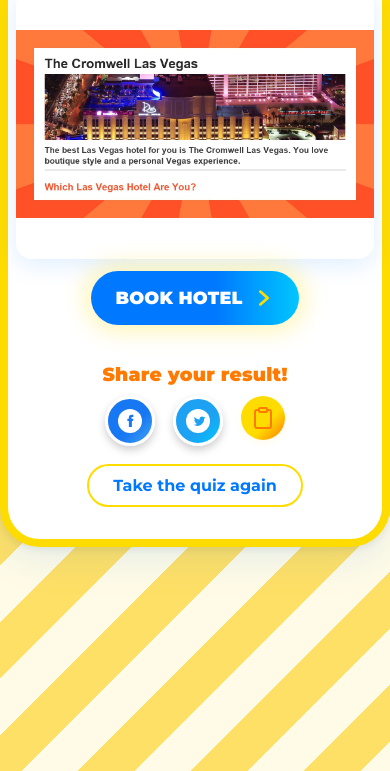
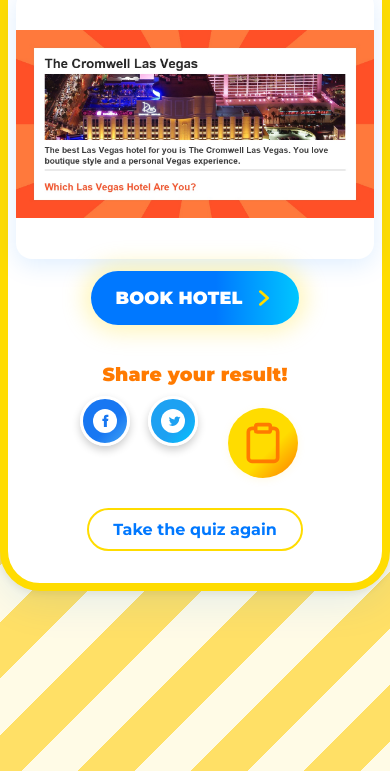
Before and after one commit to jefftc92/vacation-quizes, a plain HTML site: page result_The_Cromwell_Las_Vegas.html in a window 390 px wide. Shown: the part 113-884 px from the top of the page. Drawn offline with Linux system fonts and the light colour scheme.

Commit message:
Improve copy button: large centered clipboard icon, mobile-friendly, no label

```diff
--- a/result_The_Cromwell_Las_Vegas.html
+++ b/result_The_Cromwell_Las_Vegas.html
@@ -219,22 +219,24 @@
             background: linear-gradient(135deg, #1da1f2 60%, #00c6ff 100%);
         }
         .copy-results {
-            background: linear-gradient(135deg, #ffdc00 60%, #ff7a00 100%);
-            color: #222;
-            position: relative;
-            border-radius: 50%;
-            border: none;
-            width: 50px;
-            height: 50px;
-            min-width: 0;
-            min-height: 0;
             display: flex;
             align-items: center;
             justify-content: center;
-            font-size: 1.5rem;
+            width: 60px;
+            height: 60px;
+            padding: 0;
+            margin: 12px;
+            border-radius: 50%;
+            background: linear-gradient(135deg, #ffdc00 60%, #ff7a00 100%);
             box-shadow: 0 2px 8px rgba(255,208,0,0.10);
             cursor: pointer;
+            border: none;
             transition: background 0.2s, color 0.2s, transform 0.2s;
+        }
+        .copy-results svg {
+            width: 36px;
+            height: 36px;
+            display: block;
         }
         .copy-results:active,
         .copy-results:focus {
@@ -305,6 +307,16 @@
                 height: 24px;
             }
         }
+        @media (max-width: 600px) {
+            .copy-results {
+                width: 70px;
+                height: 70px;
+            }
+            .copy-results svg {
+                width: 44px;
+                height: 44px;
+            }
+        }
     </style>
 </head>
 <body>
@@ -329,9 +341,9 @@
                     <!-- Playful Twitter SVG -->
                     <svg viewBox="0 0 32 32" fill="currentColor" xmlns="http://www.w3.org/2000/svg"><circle cx="16" cy="16" r="16" fill="#fff"/><path d="M26 11.1c-.6.3-1.2.5-1.8.6.7-.4 1.2-1 1.5-1.7-.6.4-1.3.7-2 .9-.6-.6-1.5-1-2.4-1-1.8 0-3.2 1.5-3.2 3.2 0 .3 0 .6.1.8-2.7-.1-5.1-1.4-6.7-3.4-.3.5-.5 1-.5 1.6 0 1.1.6 2.1 1.5 2.7-.5 0-1-.2-1.4-.4v.1c0 1.5 1.1 2.7 2.5 3-.3.1-.6.2-.9.2-.2 0-.4 0-.6-.1.4 1.2 1.6 2.1 3 2.1-1.1.9-2.5 1.4-4 1.4-.3 0-.6 0-.9-.1 1.4.9 3.1 1.5 4.9 1.5 5.9 0 9.1-4.9 9.1-9.1v-.4c.6-.4 1.1-1 1.5-1.6z" fill="#1da1f2"/></svg>
                 </a>
-                <button class="social-btn copy-results" id="copy-results" title="Copy link to result">
-                    <!-- Simple clipboard icon -->
-                    <svg viewBox="0 0 24 24" fill="none" xmlns="http://www.w3.org/2000/svg">
+                <button class="social-btn copy-results" id="copy-results" title="Copy share link">
+                    <!-- Clipboard SVG icon -->
+                    <svg viewBox="0 0 24 24" fill="none" width="36" height="36" xmlns="http://www.w3.org/2000/svg">
                         <path d="M16 4h2a2 2 0 0 1 2 2v14a2 2 0 0 1-2 2H6a2 2 0 0 1-2-2V6a2 2 0 0 1 2-2h2" stroke="#ff7a00" stroke-width="2" stroke-linecap="round" stroke-linejoin="round"/>
                         <rect x="8" y="2" width="8" height="4" rx="1" ry="1" fill="#ffdc00" stroke="#ff7a00" stroke-width="2"/>
                     </svg>
```
